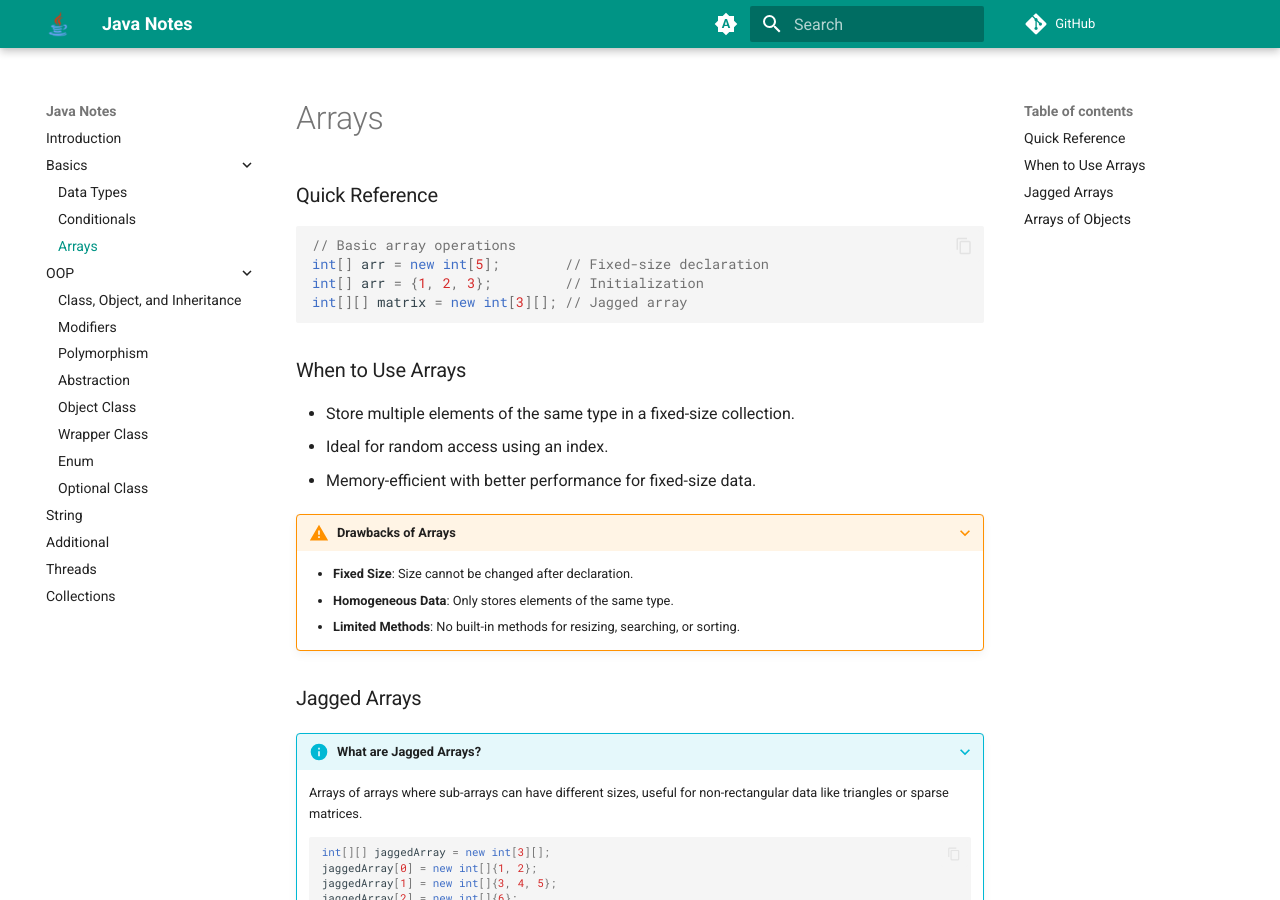
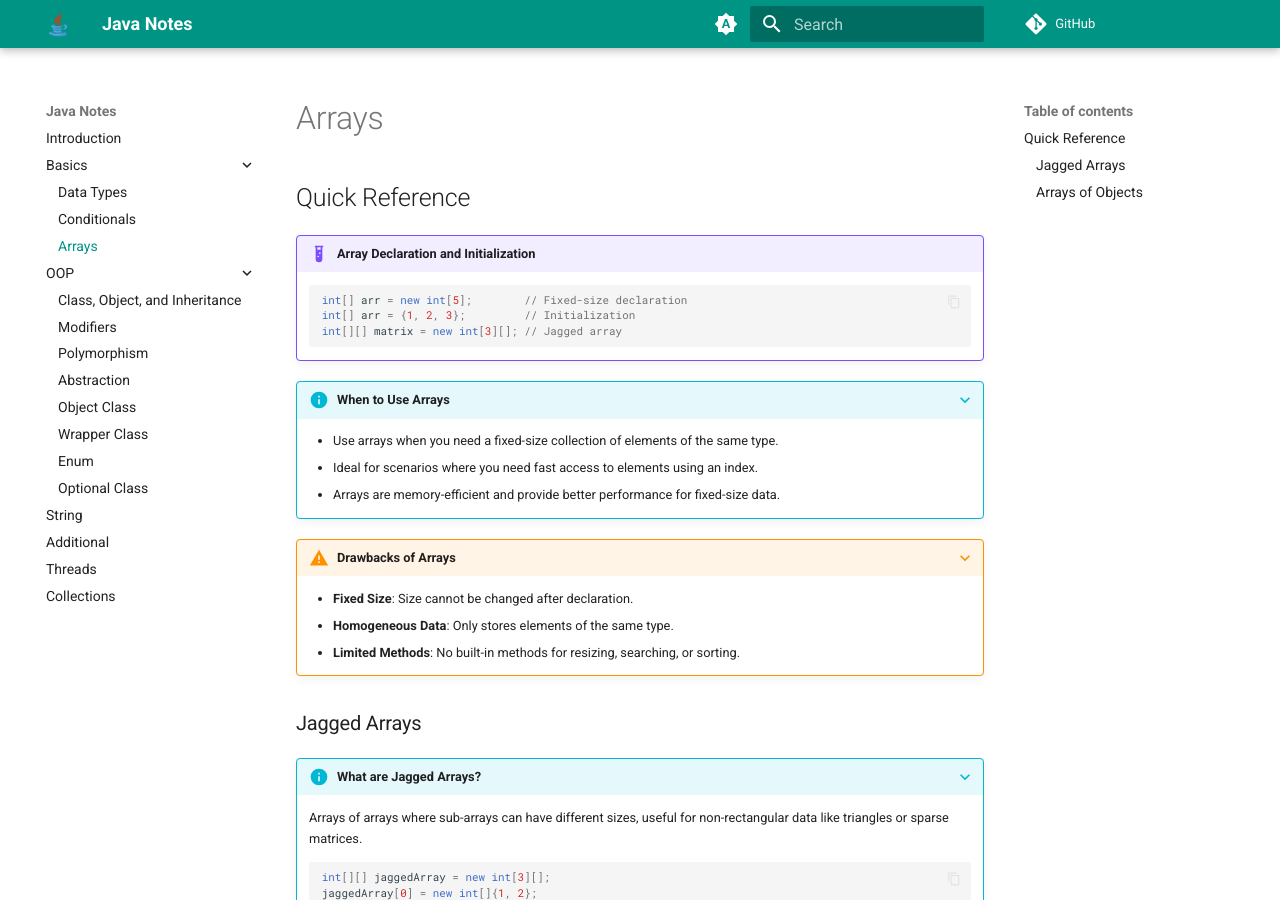
Before and after one commit to frost23z/java, an MkDocs documentation site: the page built from docs/basics/3_arrays.md, in a window 1280 px wide and 900 px high. Built offline with MkDocs 1.6.1 and Material for MkDocs 9.7.7, drawn with Linux system fonts in a browser that asks for light colours; comment, search, counter and statistics services are not loaded.

Commit message:
docs: update formatting in conditionals.md and arrays.md

````diff
--- a/docs/basics/3_arrays.md
+++ b/docs/basics/3_arrays.md
@@ -1,17 +1,19 @@
 # Arrays
 
-### Quick Reference
-```java
-// Basic array operations
-int[] arr = new int[5];        // Fixed-size declaration
-int[] arr = {1, 2, 3};         // Initialization
-int[][] matrix = new int[3][]; // Jagged array
-```
+## Quick Reference
 
-### When to Use Arrays
-- Store multiple elements of the same type in a fixed-size collection.
-- Ideal for random access using an index.
-- Memory-efficient with better performance for fixed-size data.
+!!! example "Array Declaration and Initialization"
+
+    ```java
+    int[] arr = new int[5];        // Fixed-size declaration
+    int[] arr = {1, 2, 3};         // Initialization
+    int[][] matrix = new int[3][]; // Jagged array
+    ```
+
+???+ info "When to Use Arrays"
+    - Use arrays when you need a fixed-size collection of elements of the same type.
+    - Ideal for scenarios where you need fast access to elements using an index.
+    - Arrays are memory-efficient and provide better performance for fixed-size data.
 
 ???+ warning "Drawbacks of Arrays"
     - **Fixed Size**: Size cannot be changed after declaration.
@@ -72,7 +74,6 @@ int[][] matrix = new int[3][]; // Jagged array
         ```
     === "Exceptions"
 
-
         ```java
         Person[] people = new Person[3];
         // people[0] is null, accessing it will throw NullPointerException
````
Also changed, not shown: docs/basics/2_conditionals.md (+3 -3 lines).
